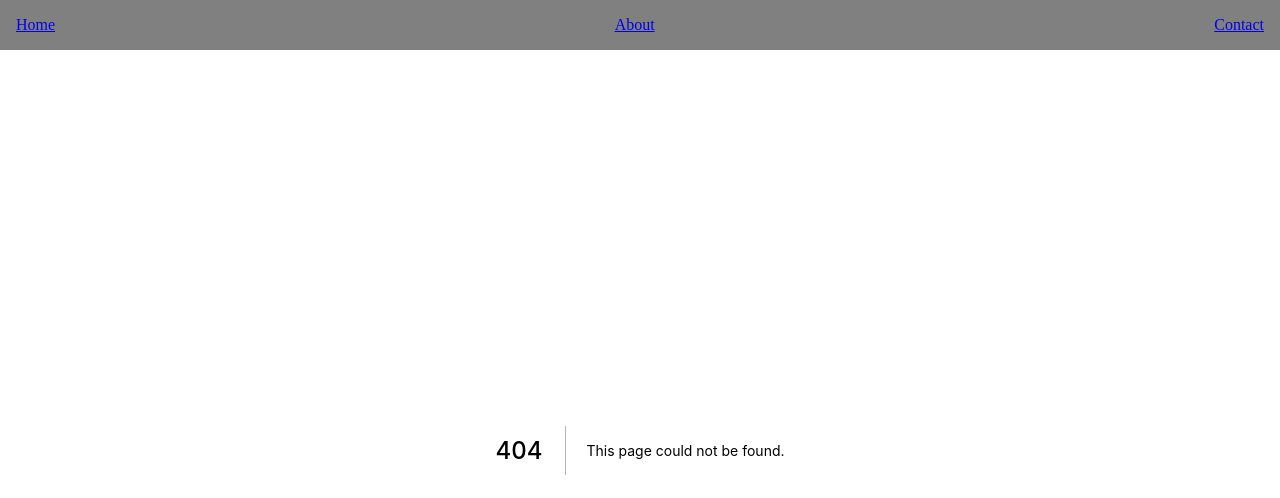
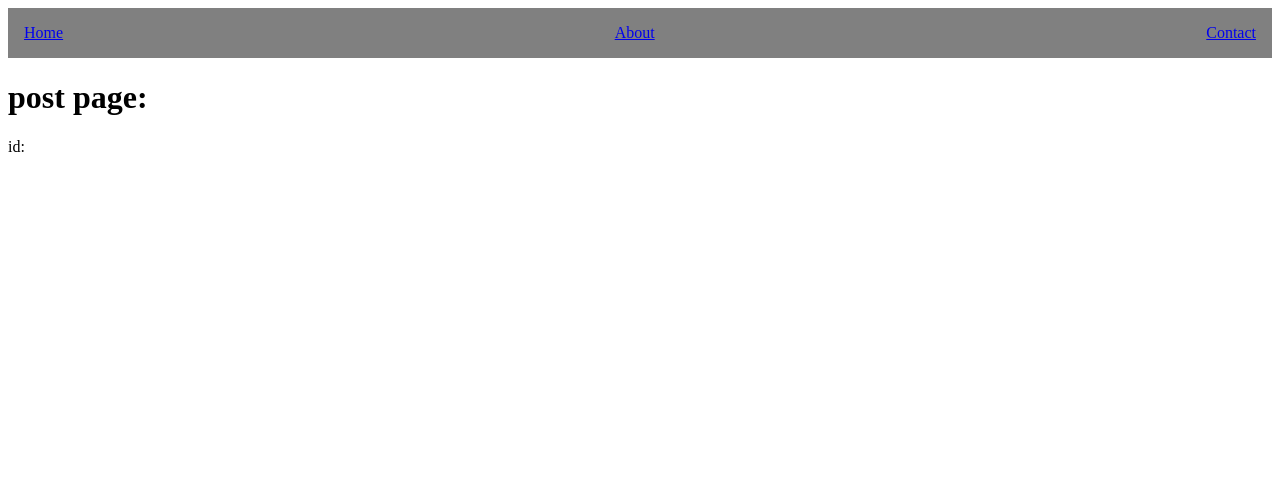
Before and after one commit to CloudBop/first-simple-nextjs, a Next.js app: page /router_post in a window 1280 px wide. Before the commit this address had no page. Shown: the top 498 px of the page. Built offline with nearby package versions, Linux system fonts and the light colour scheme.

Commit message:
example of useRouter / withRouter

```diff
--- /dev/null
+++ b/pages/router_post.js
@@ -0,0 +1,51 @@
+import React from 'react'
+import { useRouter, withRouter } from 'next/router';
+
+function Post() {
+    const router2 = useRouter();
+    console.log(`router2`, router2)
+    const {query} = router2
+  return (
+    <div>
+      <h1>post page: {router2.query.id}</h1>
+      <span>id:{router2.query.id}</span>
+    </div>
+  );
+}
+
+//
+// export default withRouter(Post({router}))
+export default Post
+
+
+
+
+// props passed from index
+// Post.getInitialProps = async ({query}) => {
+// 	// console.log('getInitialProps is RENDERING!!!!!!!!!!');
+//   // const res = await axios.get("https://jsonplaceholder.typicode.com/posts");
+//   // const { data } = res;
+//   // return { posts: data };
+// 	return { id: query.id };
+// };
+
+
+
+//  As getInitialProps is deprecated here is my solution with using getServerSideProps.
+
+// export const getServerSideProps = async ({ query }) => {
+//   return { props: { query: query } };
+// };
+
+
+// building off my post in the last lecture, you need to update the code here a bit since we're not using getInitialProps(). with some Stack Overflow diving, i found the below. You need to import { useRouter } from next/router in order to access those props. This is the code I came up with. Not identical to Colt's, but this'll show you everything in router object, then specifically output the query id.
+
+// import { useRouter } from 'next/router';
+
+// export default function Post() {
+//     const router = useRouter();
+//     console.log(router)
+//   return <h1>this is post #{router.query.id}</h1>;
+// }
+
+// export default Post
```
